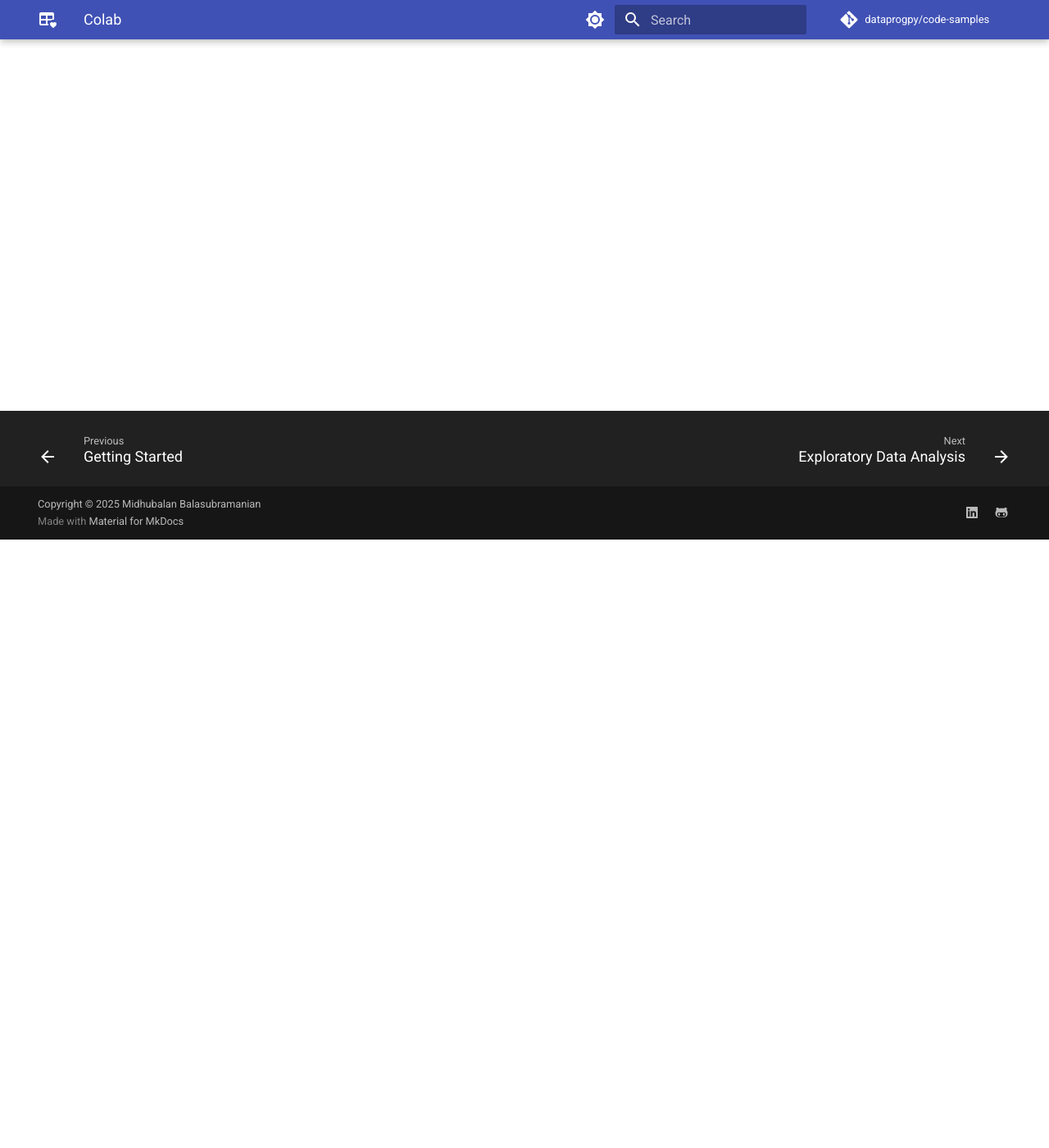
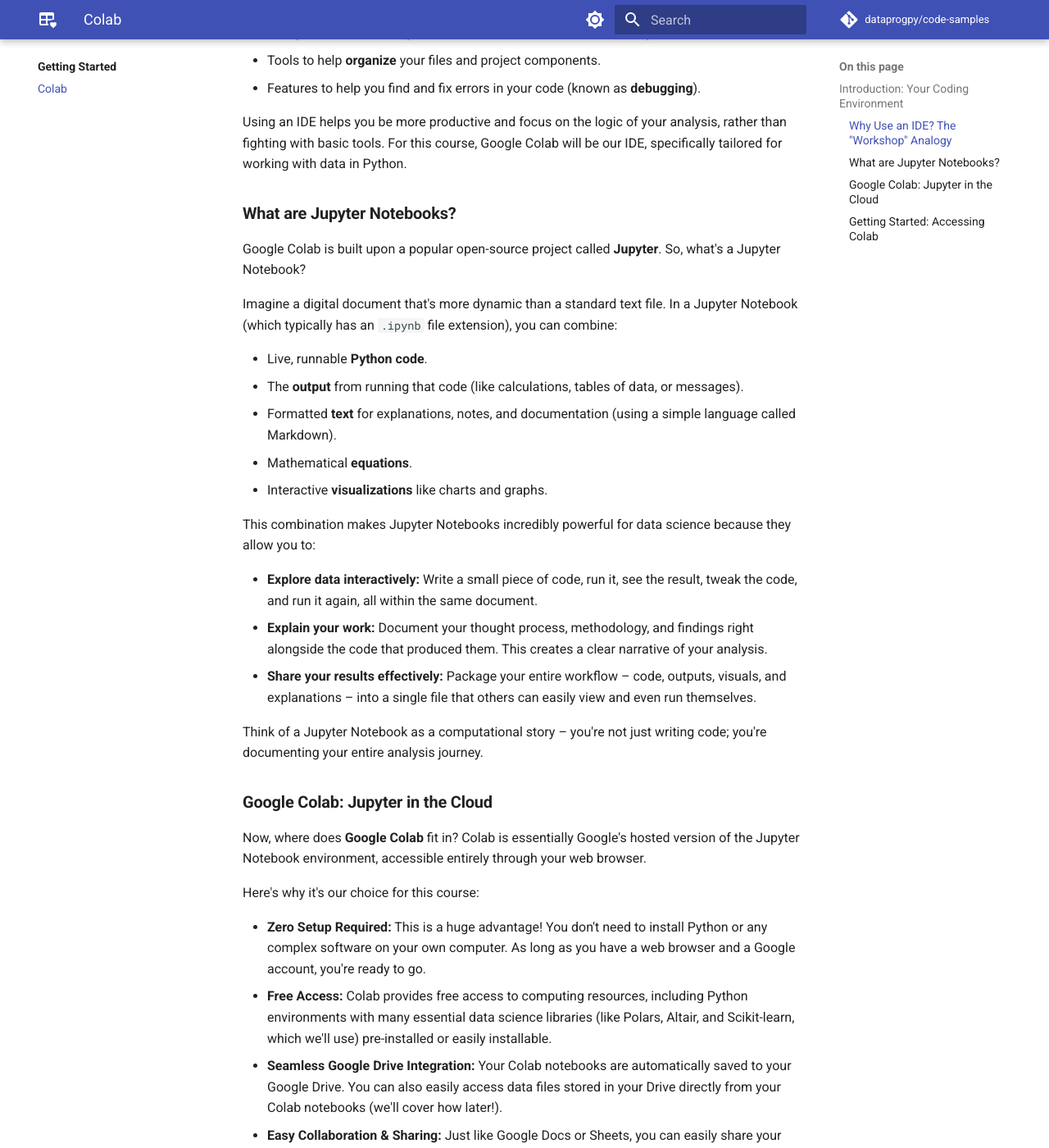
Before and after one commit to dataprogpy/dataprogpy.github.io, an MkDocs documentation site: the page built from docs/getting-started/colab/index.md, in a window 1280 px wide and 1400 px high, scrolled down 742 px. Shown: the whole window at 82% size. Built offline with MkDocs 1.6.1 and Material for MkDocs 9.7.7, drawn with Linux system fonts in a browser that asks for light colours; comment, search, counter and statistics services are not loaded; some of the changed text lies outside the part shown.

Commit message:
Add intro to Colab intro

```diff
--- a/docs/getting-started/colab/index.md
+++ b/docs/getting-started/colab/index.md
@@ -1 +1,69 @@
 # Introduction to Colab
+
+## **Introduction: Your Coding Environment**
+
+Welcome to the world of data programming! Before we dive into Python itself, let's get familiar with the main tool we'll be using throughout this course: **Google Colaboratory**, or **Colab**. Think of it as your digital workbench for all things data science in this class.
+
+### **Why Use an IDE? The "Workshop" Analogy**
+
+Imagine you're trying to build something complex, maybe assemble furniture or cook a gourmet meal. You *could* try to do it with just a few basic, separate tools scattered around. But isn't it much easier if you have a dedicated workshop or a well-organized kitchen with everything you need integrated and within reach?
+
+An **IDE**, which stands for **Integrated Development Environment**, is like that well-equipped workshop, but for writing computer code. It brings together all the essential tools you need into one convenient place, making the process of writing, testing, and fixing code much smoother. Typically, an IDE provides:
+
+* A specialized **editor** for writing your code (often with helpful features like syntax highlighting to make code more readable).
+* A way to **run** or execute your code and see the results immediately.
+* Tools to help **organize** your files and project components.
+* Features to help you find and fix errors in your code (known as **debugging**).
+
+Using an IDE helps you be more productive and focus on the logic of your analysis, rather than fighting with basic tools. For this course, Google Colab will be our IDE, specifically tailored for working with data in Python.
+
+### **What are Jupyter Notebooks?**
+
+Google Colab is built upon a popular open-source project called **Jupyter**. So, what's a Jupyter Notebook?
+
+Imagine a digital document that's more dynamic than a standard text file. In a Jupyter Notebook (which typically has an `.ipynb` file extension), you can combine:
+
+* Live, runnable **Python code**.
+* The **output** from running that code (like calculations, tables of data, or messages).
+* Formatted **text** for explanations, notes, and documentation (using a simple language called Markdown).
+* Mathematical **equations**.
+* Interactive **visualizations** like charts and graphs.
+
+This combination makes Jupyter Notebooks incredibly powerful for data science because they allow you to:
+
+* **Explore data interactively:** Write a small piece of code, run it, see the result, tweak the code, and run it again, all within the same document.
+* **Explain your work:** Document your thought process, methodology, and findings right alongside the code that produced them. This creates a clear narrative of your analysis.
+* **Share your results effectively:** Package your entire workflow – code, outputs, visuals, and explanations – into a single file that others can easily view and even run themselves.
+
+Think of a Jupyter Notebook as a computational story – you're not just writing code; you're documenting your entire analysis journey.
+
+### **Google Colab: Jupyter in the Cloud**
+
+Now, where does **Google Colab** fit in? Colab is essentially Google's hosted version of the Jupyter Notebook environment, accessible entirely through your web browser.
+
+Here's why it's our choice for this course:
+
+* **Zero Setup Required:** This is a huge advantage! You don't need to install Python or any complex software on your own computer. As long as you have a web browser and a Google account, you're ready to go.
+* **Free Access:** Colab provides free access to computing resources, including Python environments with many essential data science libraries (like Polars, Altair, and Scikit-learn, which we'll use) pre-installed or easily installable.
+* **Seamless Google Drive Integration:** Your Colab notebooks are automatically saved to your Google Drive. You can also easily access data files stored in your Drive directly from your Colab notebooks (we'll cover how later!).
+* **Easy Collaboration & Sharing:** Just like Google Docs or Sheets, you can easily share your Colab notebooks with others for viewing, commenting, or editing.
+
+In short, Colab provides a powerful, accessible, and hassle-free platform for us to learn and apply data programming techniques using Python.
+
+### **Getting Started: Accessing Colab**
+
+Ready to open your first notebook? It's simple:
+
+1.  **You Need a Google Account:** Since Colab integrates with Google Drive, you must be logged into a Google account (this could be a personal Gmail account or a Google Workspace account).
+2.  **Go to the Colab Website:** Open your preferred web browser and navigate to this URL:
+    [https://colab.research.google.com](https://colab.research.google.com)
+3.  **Create a New Notebook:**
+    * You might see a welcome pop-up window with options like viewing recent notebooks or examples. You can simply close this for now by clicking `CANCEL` or the 'X'.
+    * From the menu bar at the top, click **File -> New notebook**.
+        *(Suggestion for actual page: Insert a small screenshot highlighting the File -> New notebook menu path)*
+4.  **Name Your Notebook:**
+    * The notebook will open with a default title like `Untitled0.ipynb` at the very top left of the page.
+    * Click directly on this title. A rename dialog will appear. Change the name to something descriptive, like `MyFirstColabNotebook.ipynb` or `W1_Colab_Intro.ipynb`, and press Enter.
+        *(Suggestion for actual page: Insert a small screenshot highlighting where to click to rename)*
+
+**Success!** You've just created your first Colab notebook. It's automatically saved in a folder named "Colab Notebooks" within your Google Drive. You're now looking at the Colab interface, ready for the next step.
```
